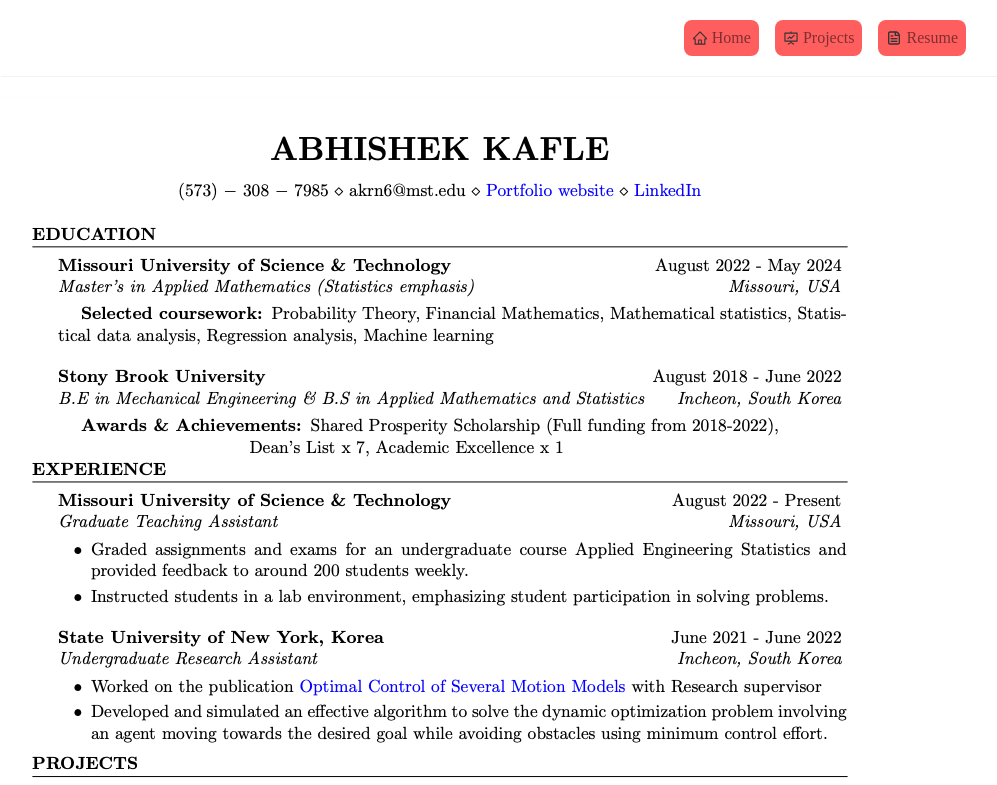
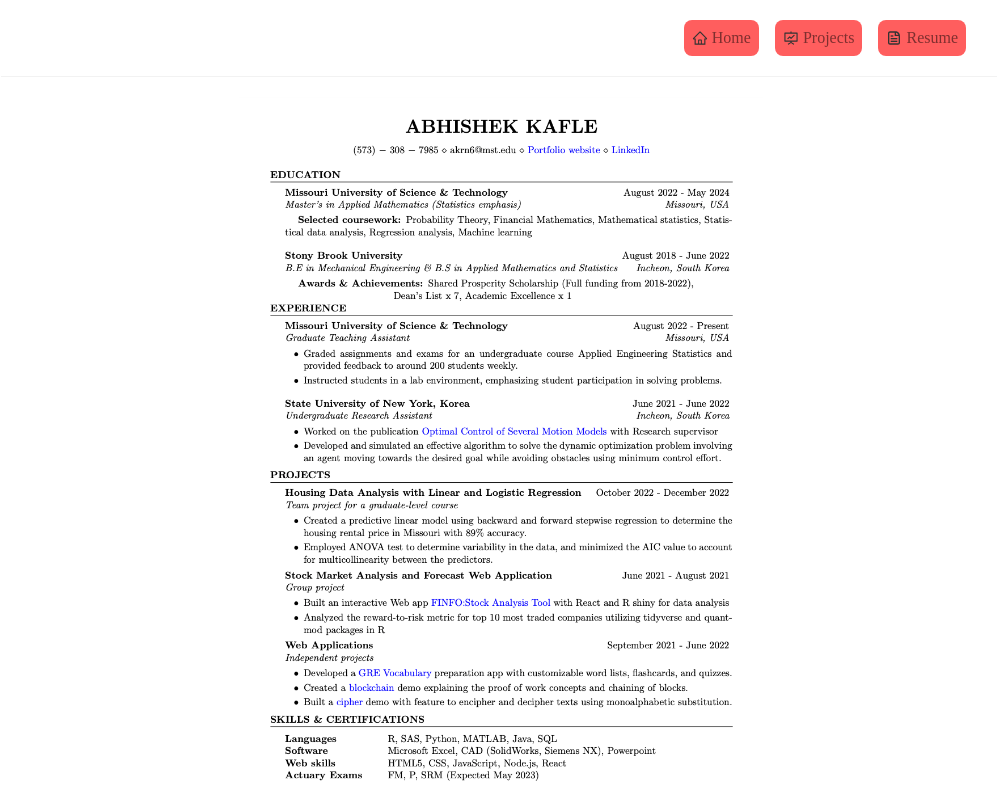
Before and after one commit to kafleBeast/kafle-portfolio, a React (Create React App) app: page /resume in a window 1280 px wide. Shown: the top 785 px of the page, without its empty margins (139-1136 px from the left). Built offline with nearby package versions, Linux system fonts and the light colour scheme; the HTML template or start-up script is replaced by a standard one.

Commit message:
Update index.css

```diff
--- a/src/index.css
+++ b/src/index.css
@@ -419,15 +419,15 @@
   margin-top: 15%;
 
 }
-/*
+
 .resume-pic {
-  height: 70%;
-  width: 65%;
+  height: 80%;
+  width: 50%;
   margin-top: 12%;
   margin-left: 25%;
   display: flex;
   justify-content: center;
-} */
+}
 
 .download-button{
   max-width: 300px;
```
